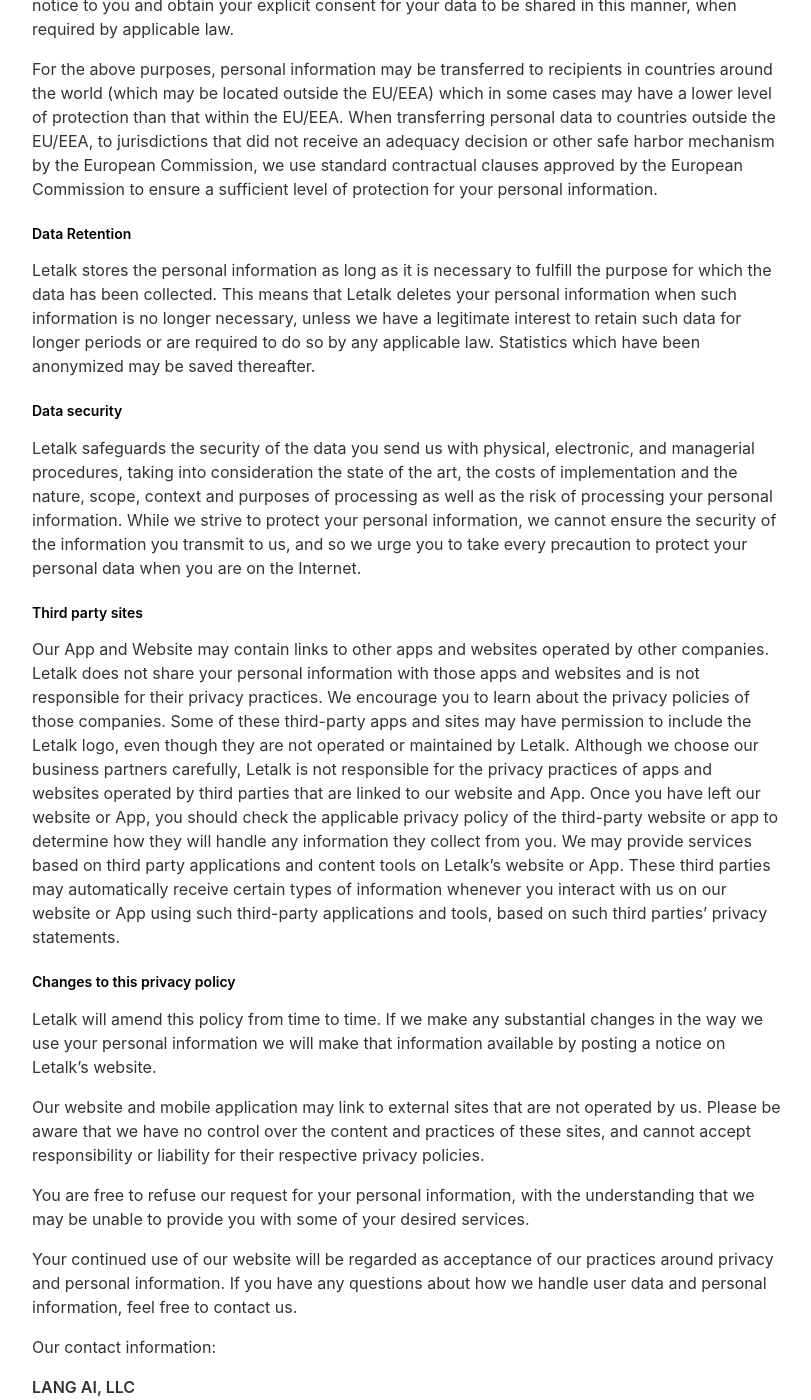
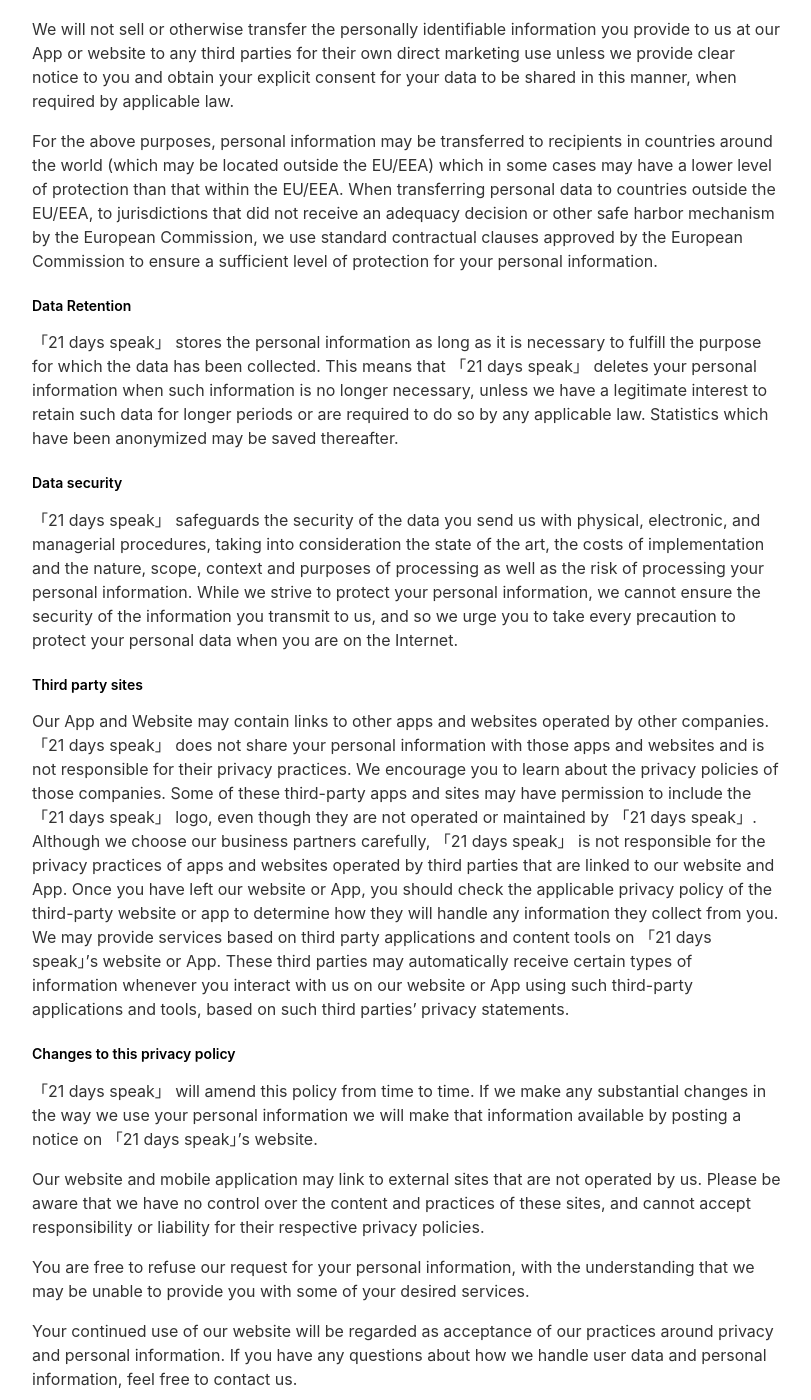
Before and after one commit to 5starland/21Days-website, a Jekyll site: the page built from _pages/privacypolicy.md, in a window 1280 px wide and 1400 px high, scrolled down 3157 px. Shown: the whole window, without its empty margins (233-1044 px from the left). Built offline with Jekyll 4.4.1, drawn with Linux system fonts in a browser that asks for light colours; nearby versions of some CDN libraries; some of the changed text lies outside the part shown.

Commit message:
修改 隐私政策等关键词

```diff
--- a/_pages/privacypolicy.md
+++ b/_pages/privacypolicy.md
@@ -7,9 +7,9 @@
 
 # Privacy Policy
 
-Letalk respects your privacy and is committed to protect the personal information that you share with us. Generally, you can browse through our website without giving us any information about yourself (except for cookies and pixel tags, as provided in this privacy policy). When we do need your personal information to provide services that you request or when you choose to use our application, an AI tool built to help you achieve English fluency (the “App” or the “Services”), or provide us with your personal information, for example when you decide to contact us for additional information, this policy describes how we collect and use your personal information.
+「21 days speak」 respects your privacy and is committed to protect the personal information that you share with us. Generally, you can browse through our website without giving us any information about yourself (except for cookies and pixel tags, as provided in this privacy policy). When we do need your personal information to provide services that you request or when you choose to use our application, an AI tool built to help you achieve English fluency (the “App” or the “Services”), or provide us with your personal information, for example when you decide to contact us for additional information, this policy describes how we collect and use your personal information.
 
-The entity responsible for the processing of your personal data is LANG AI LLC referred to as “Letalk”, “our”, “we” or “us” in this privacy policy.
+The entity responsible for the processing of your personal data is Hangzhou Xinglu Network Information Technology Co., Ltd referred to as 「21 days speak」, “our”, “we” or “us” in this privacy policy.
 
 Depending on your interaction with us, we collect two types of data:
 
@@ -59,13 +59,13 @@
 
 ##### Information sharing and disclosure
 
-Your personal information may be shared with other Letalk offices or subsidiaries around the world. All such entities are governed by this Privacy Policy or are bound by the appropriate confidentiality and data transfer agreements.
+Your personal information may be shared with other 「21 days speak」 offices or subsidiaries around the world. All such entities are governed by this Privacy Policy or are bound by the appropriate confidentiality and data transfer agreements.
 
-Letalk may share your personal information with other companies or people under any of the following circumstances:
+「21 days speak」 may share your personal information with other companies or people under any of the following circumstances:
 
 1. When we have your consent to share the information;
-2. We need to send the information to third parties who provide services to Letalk (such as speech recognition or speech-to-text technology), or work on behalf of Letalk to provide you with certain customer service (we will only provide those companies the information they need to deliver the service, and they are prohibited from using that information for any other purpose);
-3. In the event of sale or transfer of all or substantially all of Letalk or any Letalk affiliate’s shares or assets, in cases of mergers or in case of negotiations with respect to the foregoing;
+2. We need to send the information to third parties who provide services to 「21 days speak」 (such as speech recognition or speech-to-text technology), or work on behalf of 「21 days speak」 to provide you with certain customer service (we will only provide those companies the information they need to deliver the service, and they are prohibited from using that information for any other purpose);
+3. In the event of sale or transfer of all or substantially all of 「21 days speak」 or any 「21 days speak」 affiliate’s shares or assets, in cases of mergers or in case of negotiations with respect to the foregoing;
 4. Where needed for corporate audits or to investigate or respond to a complaint or security threat, to prevent illegal uses of our services, to defend ourselves against third party claims and assist in fraud prevention or investigation; or
 5. We will also disclose your personal information if required to do so by law, or in urgent circumstances, to protect personal safety, the public or our business.
 
@@ -75,19 +75,19 @@
 
 ##### Data Retention
 
-Letalk stores the personal information as long as it is necessary to fulfill the purpose for which the data has been collected. This means that Letalk deletes your personal information when such information is no longer necessary, unless we have a legitimate interest to retain such data for longer periods or are required to do so by any applicable law. Statistics which have been anonymized may be saved thereafter.
+「21 days speak」 stores the personal information as long as it is necessary to fulfill the purpose for which the data has been collected. This means that 「21 days speak」 deletes your personal information when such information is no longer necessary, unless we have a legitimate interest to retain such data for longer periods or are required to do so by any applicable law. Statistics which have been anonymized may be saved thereafter.
 
 ##### Data security
 
-Letalk safeguards the security of the data you send us with physical, electronic, and managerial procedures, taking into consideration the state of the art, the costs of implementation and the nature, scope, context and purposes of processing as well as the risk of processing your personal information. While we strive to protect your personal information, we cannot ensure the security of the information you transmit to us, and so we urge you to take every precaution to protect your personal data when you are on the Internet.
+「21 days speak」 safeguards the security of the data you send us with physical, electronic, and managerial procedures, taking into consideration the state of the art, the costs of implementation and the nature, scope, context and purposes of processing as well as the risk of processing your personal information. While we strive to protect your personal information, we cannot ensure the security of the information you transmit to us, and so we urge you to take every precaution to protect your personal data when you are on the Internet.
 
 ##### Third party sites
 
-Our App and Website may contain links to other apps and websites operated by other companies. Letalk does not share your personal information with those apps and websites and is not responsible for their privacy practices. We encourage you to learn about the privacy policies of those companies. Some of these third-party apps and sites may have permission to include the Letalk logo, even though they are not operated or maintained by Letalk. Although we choose our business partners carefully, Letalk is not responsible for the privacy practices of apps and websites operated by third parties that are linked to our website and App. Once you have left our website or App, you should check the applicable privacy policy of the third-party website or app to determine how they will handle any information they collect from you. We may provide services based on third party applications and content tools on Letalk’s website or App. These third parties may automatically receive certain types of information whenever you interact with us on our website or App using such third-party applications and tools, based on such third parties’ privacy statements.
+Our App and Website may contain links to other apps and websites operated by other companies. 「21 days speak」 does not share your personal information with those apps and websites and is not responsible for their privacy practices. We encourage you to learn about the privacy policies of those companies. Some of these third-party apps and sites may have permission to include the 「21 days speak」 logo, even though they are not operated or maintained by 「21 days speak」. Although we choose our business partners carefully, 「21 days speak」 is not responsible for the privacy practices of apps and websites operated by third parties that are linked to our website and App. Once you have left our website or App, you should check the applicable privacy policy of the third-party website or app to determine how they will handle any information they collect from you. We may provide services based on third party applications and content tools on 「21 days speak」’s website or App. These third parties may automatically receive certain types of information whenever you interact with us on our website or App using such third-party applications and tools, based on such third parties’ privacy statements.
 
 ##### Changes to this privacy policy
 
-Letalk will amend this policy from time to time. If we make any substantial changes in the way we use your personal information we will make that information available by posting a notice on Letalk’s website.
+「21 days speak」 will amend this policy from time to time. If we make any substantial changes in the way we use your personal information we will make that information available by posting a notice on 「21 days speak」’s website.
 
 Our website and mobile application may link to external sites that are not operated by us. Please be aware that we have no control over the content and practices of these sites, and cannot accept responsibility or liability for their respective privacy policies.
 
@@ -97,8 +97,4 @@
 
 Our contact information:
 
-**LANG AI, LLC**
-
-**8 THE GREEN, STE A, DOVER, DELAWARE,** [**United States**]
-
-Contact email: support@langaiapp.com
+Contact email: support@5starland.com
```
Also changed, not shown: _pages/terms-of-use.md (+10 -10 lines).
